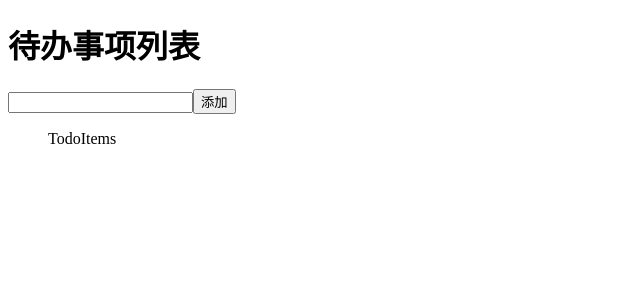
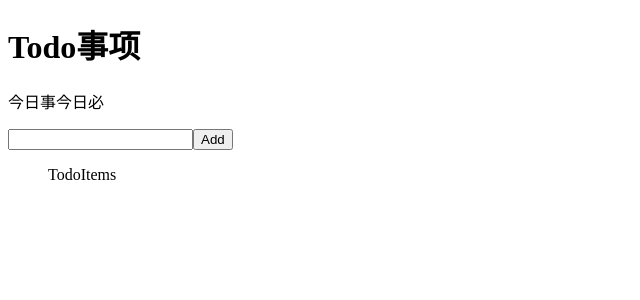
Before and after one commit to panda8z/time-book-web, a React (Create React App) app: page / in a window 1280 px wide. Shown: the top 300 px of the page, without its empty margins (0-640 px from the left). Built offline with nearby package versions, Linux system fonts and the light colour scheme.

Commit message:
props 组件间传值

```diff
--- a/src/App.js
+++ b/src/App.js
@@ -5,8 +5,10 @@ export default class App extends Component {
   render() {
     console.log(this.props)
     return (<>
-       <TodoHeader/>
-       <TodoInput/>
+       <TodoHeader desc="今日事今日必">
+       Todo事项
+       </TodoHeader>
+       <TodoInput btnText="Add"/>
        <TodoList/>
     </>);
   }
--- a/src/components/TodoHeader/index.js
+++ b/src/components/TodoHeader/index.js
@@ -1,9 +1,11 @@
 import React, { Component } from 'react';
 
 export default class TodoHeader extends Component {
-  render() {
-    return (
-      <h1> 待办事项列表 </h1>
-    );
-  }
+
+    render() {
+        return (<div>
+            <h1> {this.props.children} </h1>
+            <p>{this.props.desc}</p>
+        </div>);
+    }
 }
--- a/src/components/TodoInput/index.js
+++ b/src/components/TodoInput/index.js
@@ -4,7 +4,7 @@ export default class TodoInput extends Component {
   render() {
     return (
       <div>
-          <input type='text'/><button>添加</button>
+          <input type='text'/><button>{this.props.btnText}</button>
       </div>
     );
   }
```
